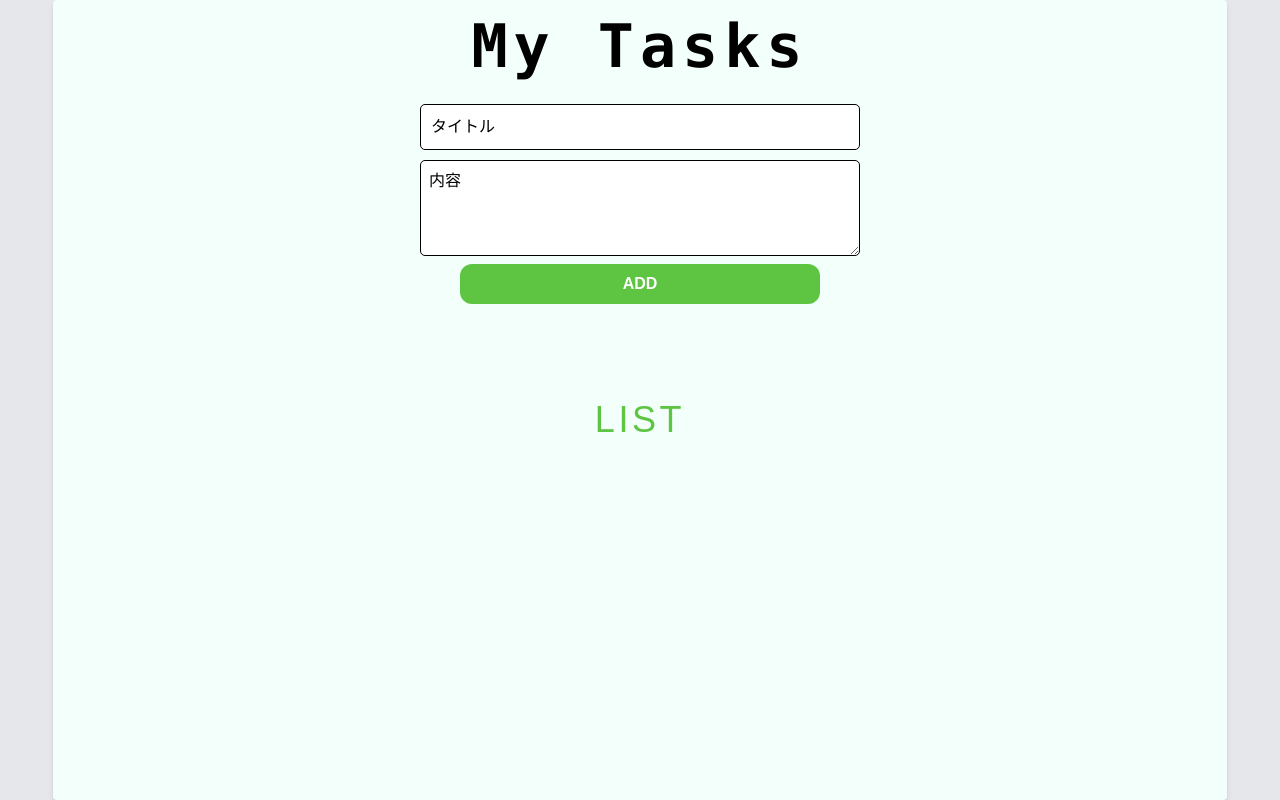
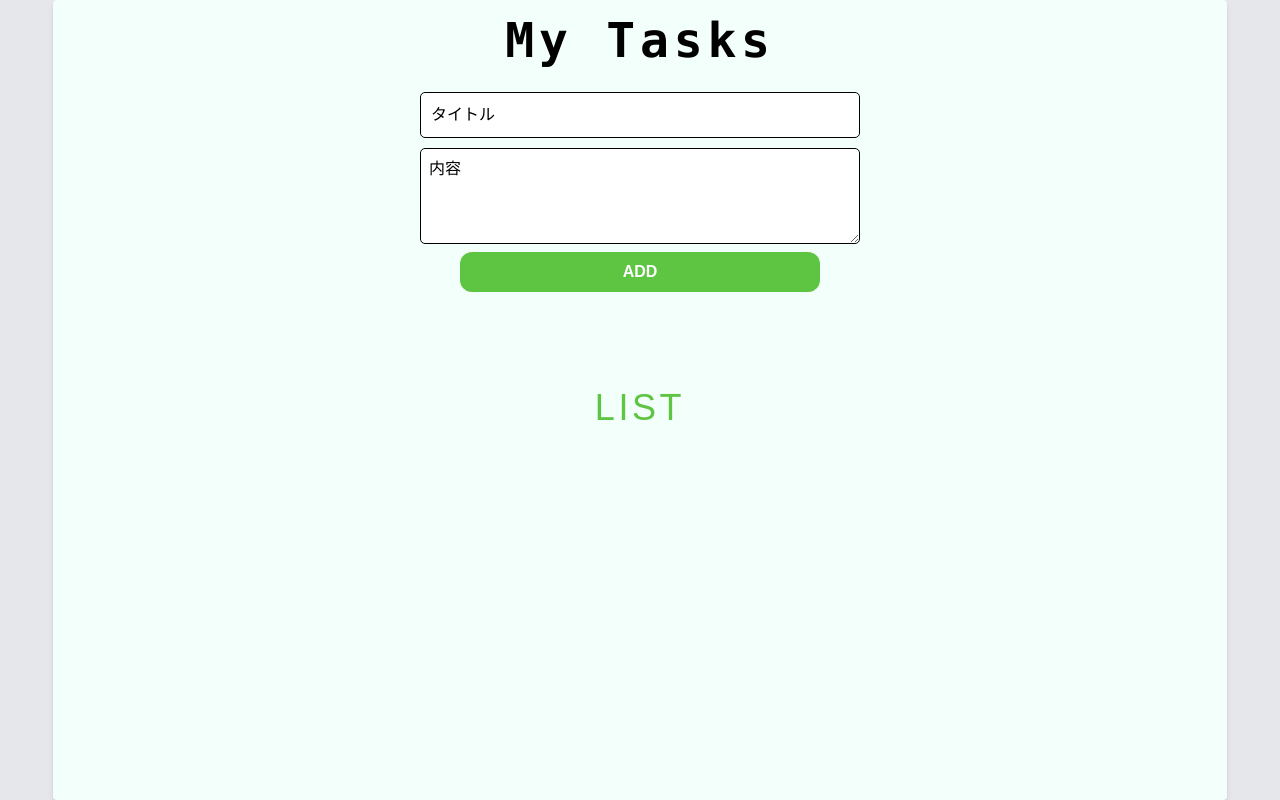
Before and after one commit to ito0627/todo-app, a Next.js app: page / in a window 1280 px wide. Built offline with nearby package versions, Linux system fonts and the light colour scheme.

Commit message:
実機確認時レイアウト不具合修正

```diff
--- a/pages/index.tsx
+++ b/pages/index.tsx
@@ -6,7 +6,7 @@ const Home: React.FC = () => {
   return (
     <div className="bg-gray-200 min-h-screen">
       <div className="flex flex-col items-center p-4 w-11/12 h-screen mx-auto content-color rounded shadow-md">
-        <h1 className="text-6xl mb-3 tracking-widest font-mono">My Tasks</h1>
+        <h1 className="text-5xl mb-3 tracking-widest font-mono">My Tasks</h1>
         <TaskForm />
         <h2 className="text-4xl text-green-custom mt-20 mb-3 tracking-widest">
           LIST
--- a/styles/globals.css
+++ b/styles/globals.css
@@ -23,6 +23,7 @@ body {
   color: var(--foreground);
   background: var(--background);
   font-family: Arial, Helvetica, sans-serif;
+  overflow: hidden;
 }
 
 :root {
```
